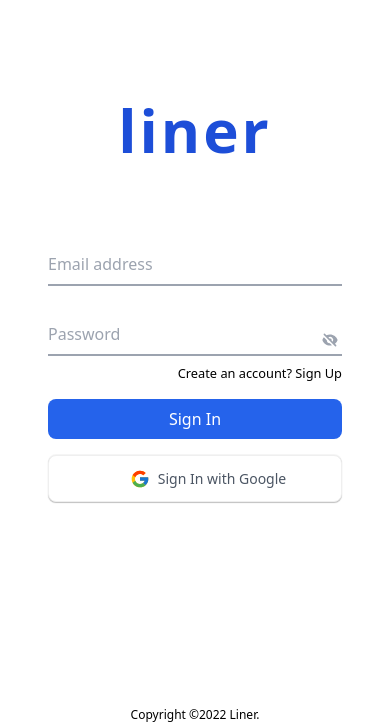
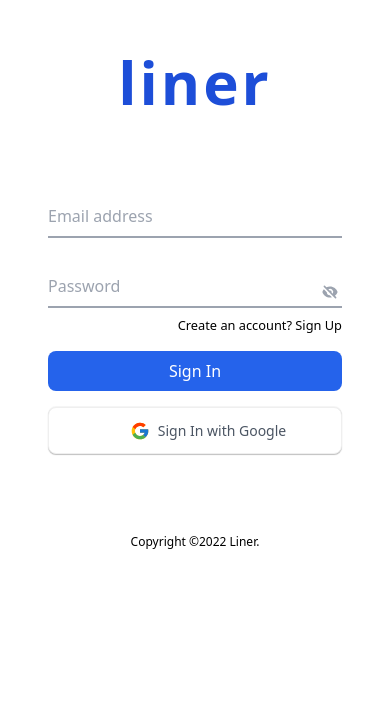
Before and after one commit to the-shyguy/liners, a React (Create React App) app in the folder client/: page /auth in a window 390 px wide. Shown: the part 121-844 px from the top of the page. Built offline with nearby package versions, Linux system fonts and the light colour scheme; no server answers.

Commit message:
Minor style fix

```diff
--- a/client/src/components/Auth/index.js
+++ b/client/src/components/Auth/index.js
@@ -81,8 +81,17 @@
   console.log(formData.confirmPassword);
 
   return (
-    <div className="w-full h-screen flex flex-col-reverse md:flex-row justify-center items-center bg-white px-6 md:px-0">
+    <div className="w-full h-screen flex flex-col md:flex-row justify-center items-center bg-white px-6 md:px-0">
       <div className="w-full md:w-2/3">
+        <div className="flex justify-center md:hidden">
+          <div
+            className={`text-6xl font-semibold tracking-wider text-blue-700 ${
+              isSignup ? "mb-10" : "mb-20"
+            }`}
+          >
+            liner
+          </div>
+        </div>
         <form
           className="auth-from px-6 sm:px-0 sm:w-80 mx-auto"
           onSubmit={handleSubmit}
@@ -218,7 +227,6 @@
               </small>
             </div>
           )}
-
           <button
             type="submit"
             className="text-white bg-blue-600 hover:bg-blue-700 font-medium rounded-lg text-md w-full px-5 py-2 text-center mb-4 transition-all"
@@ -244,14 +252,8 @@
 
         <p className=" text-red-500">{}</p>
       </div>
-      <div className=" md:hidden">
-        <div
-          className={`text-6xl font-semibold tracking-wider text-blue-700 ${
-            isSignup ? "mb-10" : "mb-20"
-          }`}
-        >
-          liner
-        </div>
+      <div className="mt-20 sm:absolute bottom-0 md:left-0 md:ml-2 md:mb-2 text-xs md:text-sm">
+        {stmt()}
       </div>
       <div className="w-1/3 h-full flex-col justify-center items-center auth-bg hidden md:flex bg-blue-800 md:px-8 lg:px-12">
         <div className=" text-white md:text-5xl lg:text-7xl font-semibold tracking-wider mb-4">
@@ -267,9 +269,6 @@
           <p className="text-sm self-end">-Admin</p>
         </div>
       </div>
-      <div className=" absolute bottom-0 md:left-0 md:ml-2 md:mb-2 text-xs md:text-sm">
-        {stmt()}
-      </div>
     </div>
   );
 };
--- a/client/src/index.css
+++ b/client/src/index.css
@@ -17,12 +17,15 @@
   background-repeat: no-repeat;
   background-position: 12px 11px;
 }
+
 .google-btn:hover {
   box-shadow: 0 -1px 0 rgba(0, 0, 0, 0.04), 0 2px 4px rgba(0, 0, 0, 0.25);
 }
+
 .google-btn:active {
   background-color: #eeeeee;
 }
+
 .google-btn:focus {
   outline: none;
   box-shadow: 0 -1px 0 rgba(0, 0, 0, 0.04), 0 2px 4px rgba(0, 0, 0, 0.25),
```
